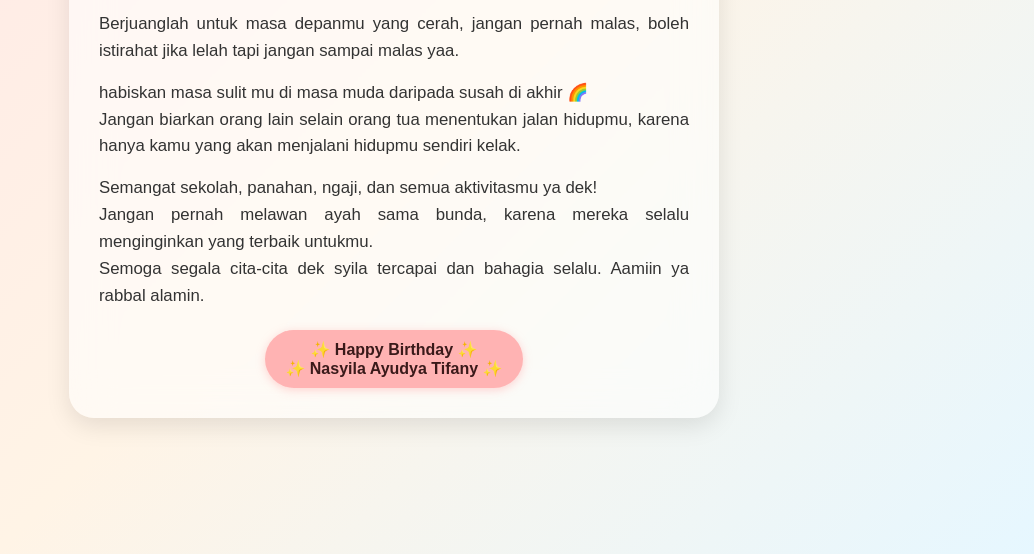
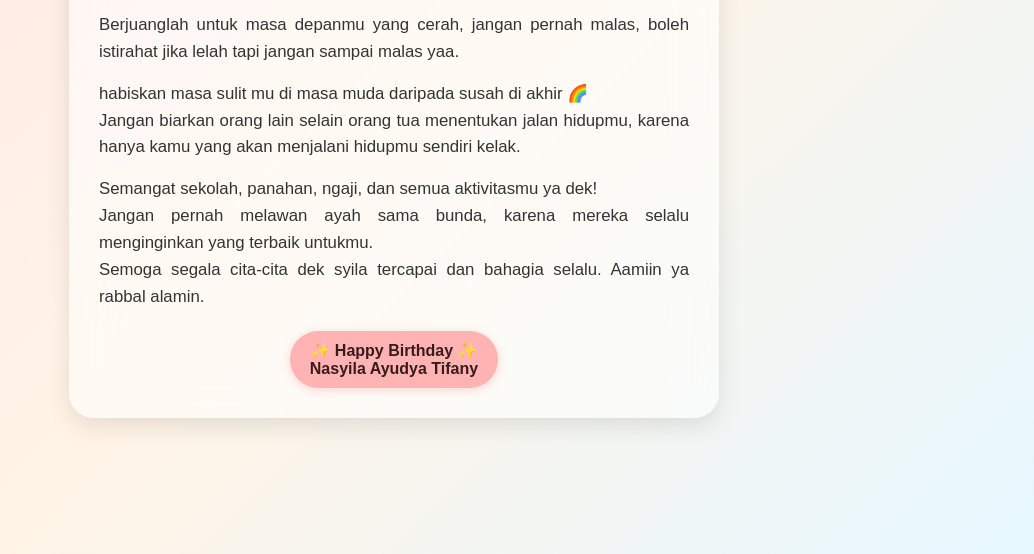
Before and after one commit to 7arzz/Happy-birthday, a plain HTML site: page ucapan.html in a window 1280 px wide. Shown: the part 246-800 px from the top of the page, without its empty margins (246-1280 px from the left). Drawn offline with nearby package versions, Linux system fonts and the light colour scheme.

Commit message:
HBD Syila edit ucapan lagi

```diff
--- a/ucapan.html
+++ b/ucapan.html
@@ -43,7 +43,7 @@
 
       <div class="highlight" style="text-align: center">
         ✨ Happy Birthday ✨<br />
-        ✨ Nasyila Ayudya Tifany ✨
+        Nasyila Ayudya Tifany
       </div>
     </div>
 
```
